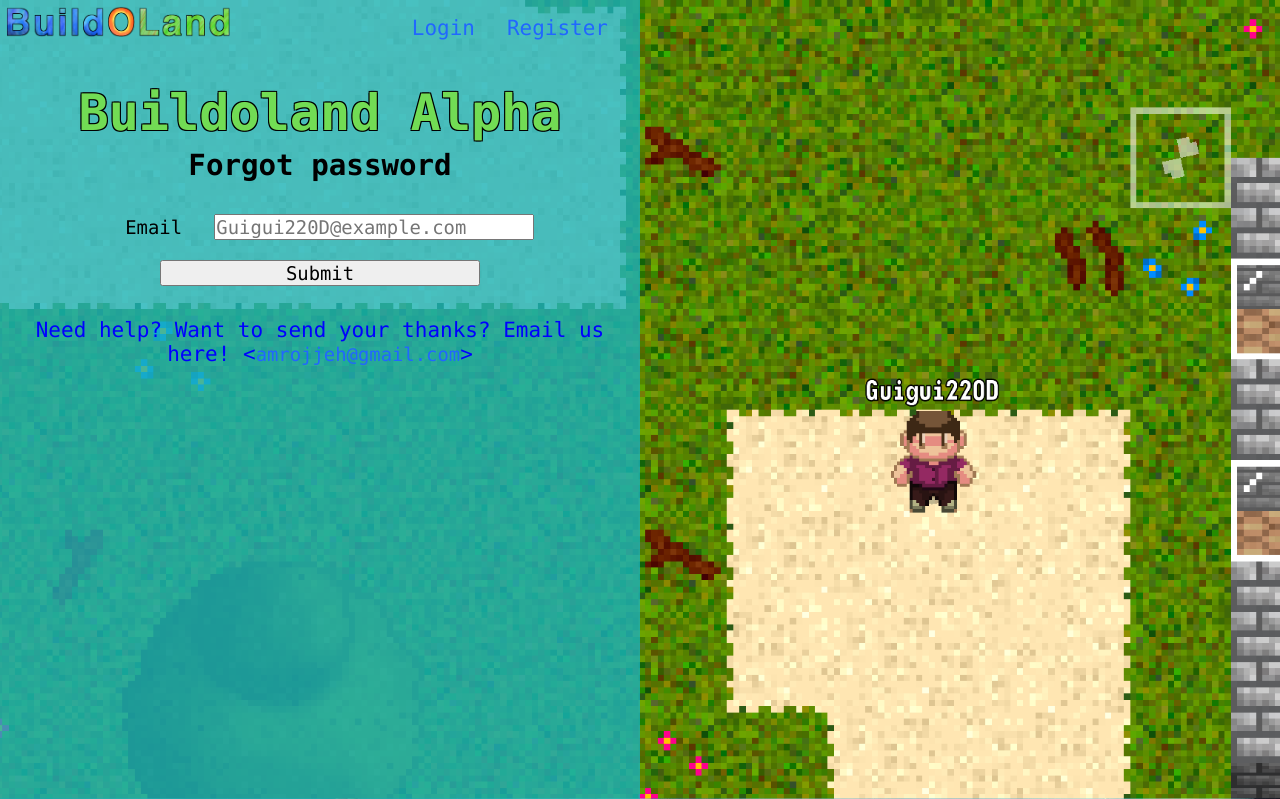
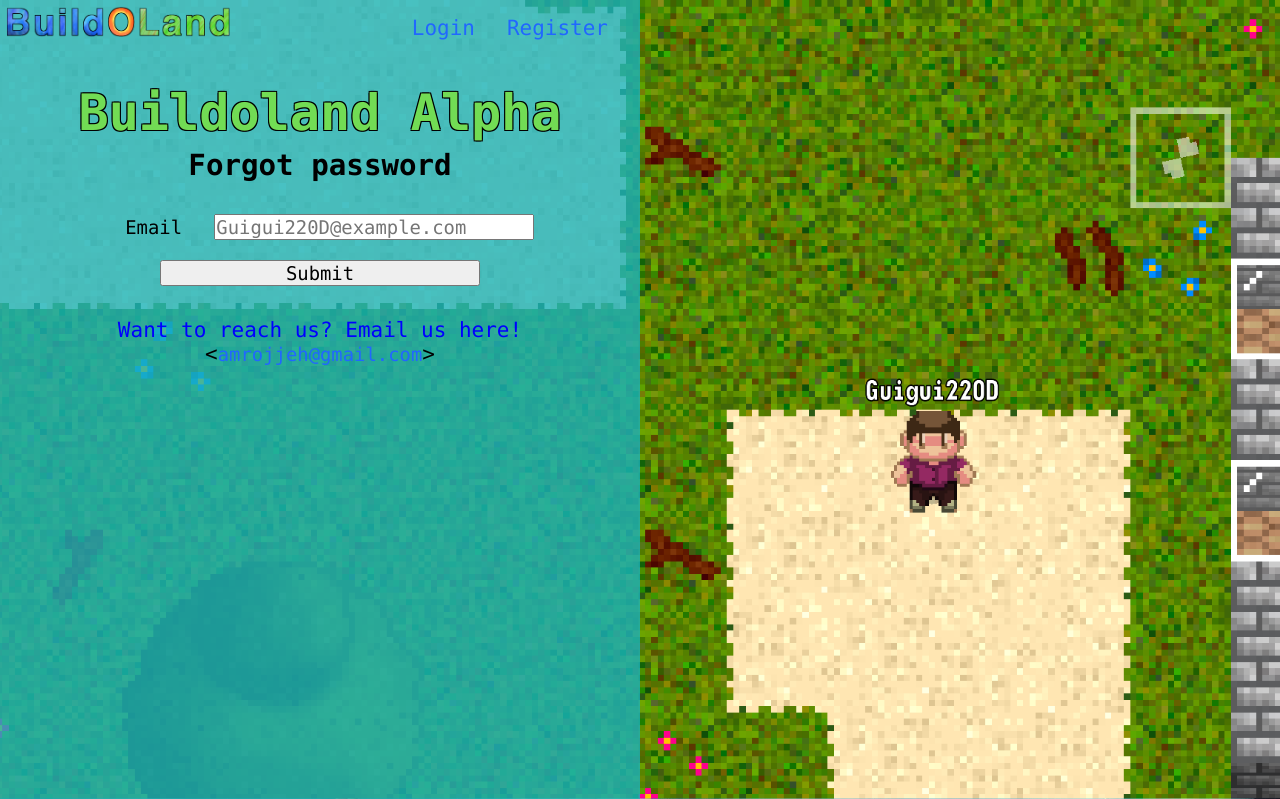
Before and after one commit to LOLProjects/BuildolandSiteServer, a Flask app: page /forgotPass in a window 1280 px wide. Shown: the top 799 px of the page. Run offline with Flask 2, Linux system fonts and the light colour scheme.

Commit message:
Changed footer

```diff
--- a/bdl/templates/base.html
+++ b/bdl/templates/base.html
@@ -22,7 +22,8 @@
 		<h1 id="title" class="green outline">Buildoland Alpha</h1>
 		{% block main %}{% endblock %}
 		<footer>
-			<p class="darkBlue">Need help? Want to send your thanks? Email us here! <<a class="blue" href="mailto:amrojjeh@gmail.com">amrojjeh@gmail.com</a>></p>
+			<p class="darkBlue">Want to reach us? Email us here!</p>
+			<p><<a class="blue" href="mailto:amrojjeh@gmail.com">amrojjeh@gmail.com</a>></p>
 		</footer>
 	</div>
 </body>
```
